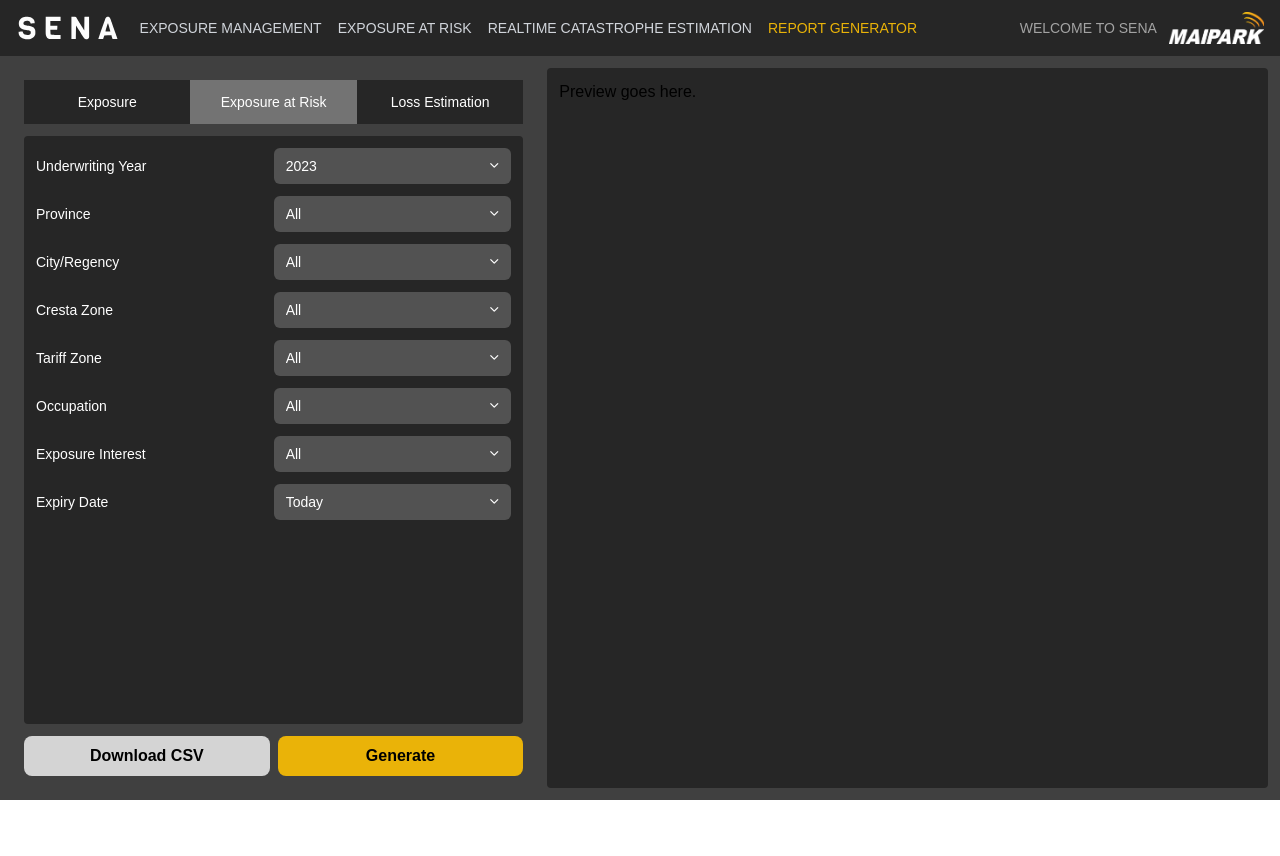
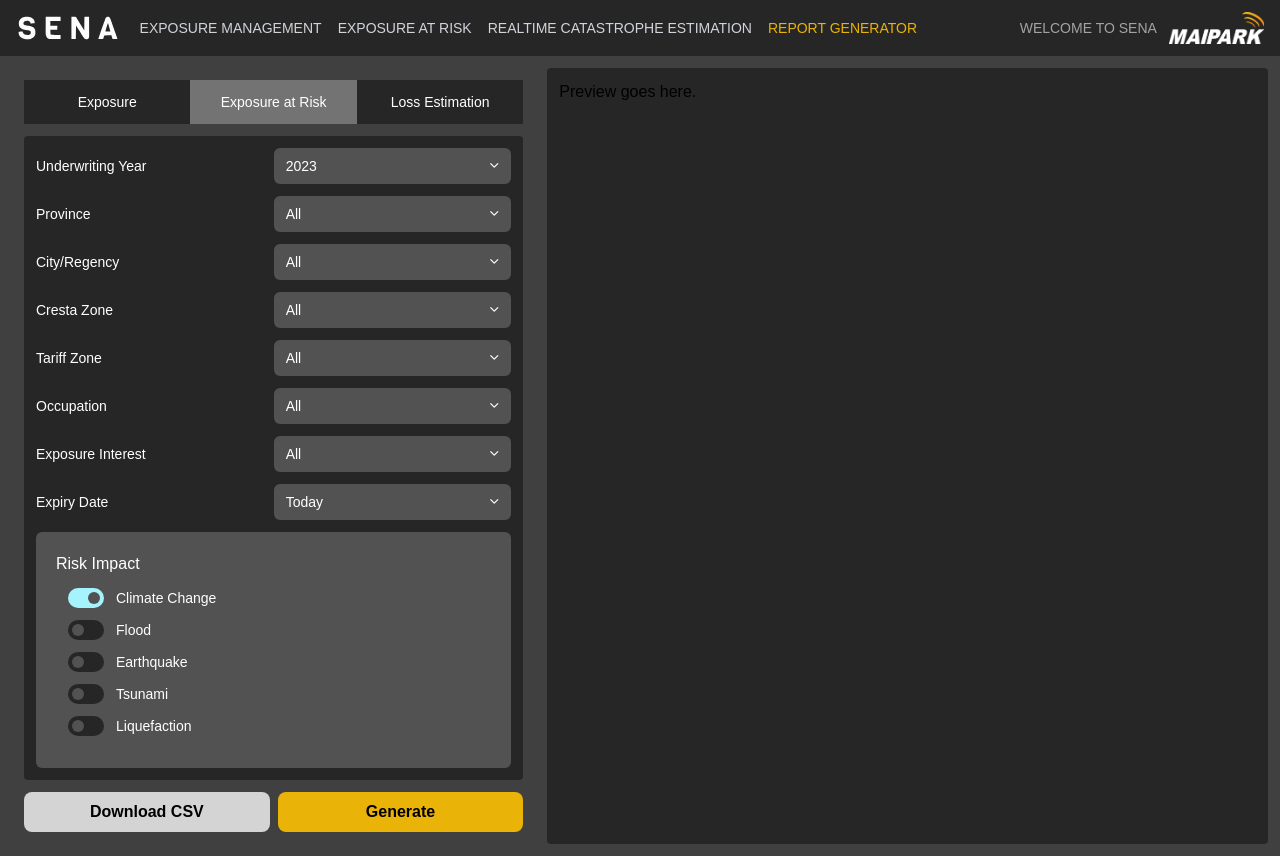
Before and after one commit to asbp/sena-ergen, a Nuxt app: page / in a window 1280 px wide. Both pictures are taken after a click on the button "Exposure at Risk". Before the commit the page ends 800 px from the top, so only its background shows below. Built offline with nearby package versions, Linux system fonts and the light colour scheme; a web font is replaced by a local one.

Commit message:
add checkbox

```diff
--- /dev/null
+++ b/components/CheckboxInput.vue
@@ -0,0 +1,25 @@
+<script lang="ts" setup>
+import { type CheckboxInputProps } from '~/utils/types.ts';
+
+const props = defineProps<CheckboxInputProps>();
+const model = defineModel();
+
+const nameComputed = computed(() => {
+  return props.name ?? ('select_' + generateHexString(32));
+});
+
+</script>
+
+<template>
+  <div class="flex mx-3 mb-3">
+    <label
+      class="relative h-5 w-9 cursor-pointer rounded-full bg-neutral-800 transition [-webkit-tap-highlight-color:_transparent] has-[:checked]:bg-cyan-200">
+
+      <input type="checkbox" :name="nameComputed" class="peer sr-only" v-model="model" />
+
+      <span
+        class="absolute inset-y-0 start-0 m-1 size-3 rounded-full bg-neutral-600 transition-all peer-checked:start-4"></span>
+    </label>
+    <label :for="nameComputed" class="grow text-white text-sm ms-3">{{ props.label }}</label>
+  </div>
+</template>
--- a/pages/index.vue
+++ b/pages/index.vue
@@ -1,4 +1,5 @@
 <script lang="ts" setup>
+
 const exposureModel = reactive({
   underwritingYear: 2023,
   province: 1,
@@ -19,6 +20,11 @@ const exposureAtRiskModel = reactive({
   occupation: 1,
   exposureInterest: 1,
   expiryDate: 1,
+  climateChange: true,
+  flood: false,
+  earthquake: false,
+  tsunami: false,
+  liquefaction: false,
 });
 
 const lossEstimationModel = reactive({
@@ -91,6 +97,14 @@ const lossEstimationModel = reactive({
               <SelectInput label="Expiry Date" v-model="exposureAtRiskModel.expiryDate">
                 <option value="1">Today</option>
               </SelectInput>
+              <div class="bg-neutral-600 p-5 rounded-md text-white flex flex-col">
+                <div class="mb-3">Risk Impact</div>
+                <CheckboxInput label="Climate Change" v-model="exposureAtRiskModel.climateChange" />
+                <CheckboxInput label="Flood" v-model="exposureAtRiskModel.flood" />
+                <CheckboxInput label="Earthquake" v-model="exposureAtRiskModel.earthquake" />
+                <CheckboxInput label="Tsunami" v-model="exposureAtRiskModel.tsunami" />
+                <CheckboxInput label="Liquefaction" v-model="exposureAtRiskModel.liquefaction" />
+              </div>
             </TabPage>
             <TabPage title="Loss Estimation">
               <SelectInput label="Earthquake Event" v-model="lossEstimationModel.earthquakeEvent">
```
Also changed, not shown: utils/types.ts.ts (+6 -1 lines).
